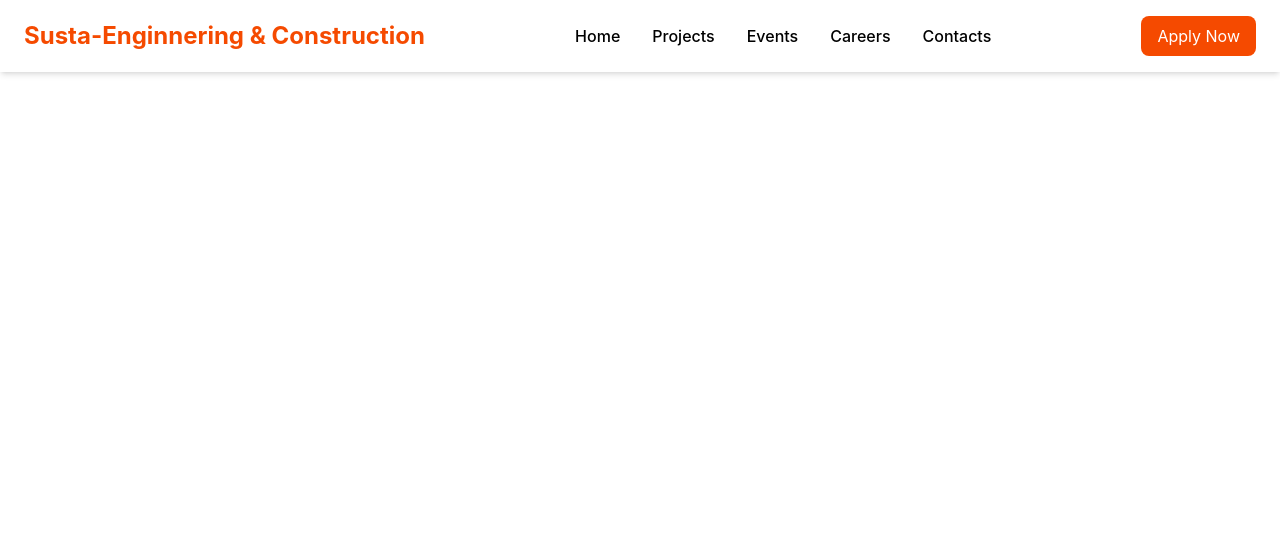
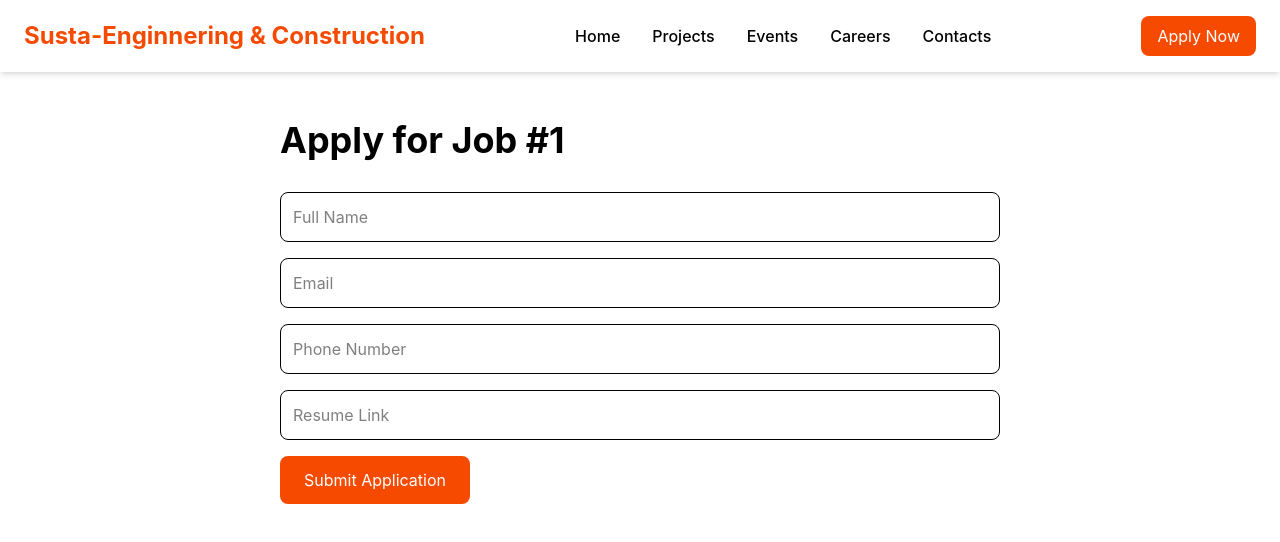
Before and after one commit to umesh2059/Construction-Company, a React (Vite) app: page /apply/1 in a window 1280 px wide. Shown: the top 542 px of the page. Built offline with nearby package versions, Linux system fonts and the light colour scheme.

Commit message:
update ui

```diff
--- a/src/App.tsx
+++ b/src/App.tsx
@@ -9,6 +9,7 @@ import Internship from "@/pages/Internship";
 import Contact from "@/pages/Contact";
 import ProjectDetails from "@/pages/ProjectDetails";
 import CareerDetails from "@/pages/careerDetails";
+import Apply from "@/pages/Apply";
 
 
 
@@ -25,6 +26,7 @@ const App = () => {
            <Route path = "/contact" element = {<Contact/>}/>
            <Route path = "/projects/:id" element = {<ProjectDetails/>}/>
            <Route path =  "/careers/:id" element = {<CareerDetails/>}/>
+           <Route path = "/apply/:id"  element ={<Apply/>}/>
          </Routes>
      </div>
   );
--- /dev/null
+++ b/src/components/Apply .tsx
@@ -0,0 +1,9 @@
+import {useState} from "react";
+
+import {useParams} from "react-router-dom";
+
+
+
+const Apply = () =>{
+    const {id}
+}
--- /dev/null
+++ b/src/pages/Apply.tsx
@@ -0,0 +1,96 @@
+import { useState } from "react";
+import { useParams } from "react-router-dom";
+
+const Apply = () => {
+  const { id } = useParams();
+
+  const [formData, setFormData] = useState({
+    name: "",
+    email: "",
+    phone: "",
+    resume: "",
+  });
+
+  const handleSubmit = (e: React.FormEvent) => {
+    e.preventDefault();
+
+    console.log(formData);
+
+    alert("Application Submitted Successfully!");
+  };
+
+  return (
+    <section className="max-w-3xl mx-auto px-6 py-12">
+      <h1 className="text-4xl font-bold">
+        Apply for Job #{id}
+      </h1>
+
+      <form
+        onSubmit={handleSubmit}
+        className="mt-8 space-y-4"
+      >
+        <input
+          type="text"
+          placeholder="Full Name"
+          className="w-full p-3 border rounded-lg"
+          value={formData.name}
+          onChange={(e) =>
+            setFormData({
+              ...formData,
+              name: e.target.value,
+            })
+          }
+        />
+
+        <input
+          type="email"
+          placeholder="Email"
+          className="w-full p-3 border rounded-lg"
+          value={formData.email}
+          onChange={(e) =>
+            setFormData({
+              ...formData,
+              email: e.target.value,
+            })
+          }
+        />
+
+        <input
+          type="text"
+          placeholder="Phone Number"
+          className="w-full p-3 border rounded-lg"
+          value={formData.phone}
+          onChange={(e) =>
+            setFormData({
+              ...formData,
+              phone: e.target.value,
+            })
+          }
+        />
+
+        <input
+          type="text"
+          accept = ".pdf,.doc,.docx"
+          placeholder="Resume Link"
+          className="w-full p-3 border rounded-lg"
+          value={formData.resume}
+          onChange={(e) =>
+            setFormData({
+              ...formData,
+              resume: e.target.value,
+            })
+          }
+        />
+
+        <button
+          type="submit"
+          className="bg-orange-600 text-white px-6 py-3 rounded-lg hover:bg-gray-600"
+        >
+          Submit Application
+        </button>
+      </form>
+    </section>
+  );
+};
+
+export default Apply;
--- a/src/pages/careerDetails.tsx
+++ b/src/pages/careerDetails.tsx
@@ -1,5 +1,6 @@
 import { useParams } from "react-router-dom";
 import { careers } from "@/data/careers";
+import { Link} from "react-router-dom"
 
 const CareerDetails = () => {
   const { id } = useParams();
@@ -46,9 +47,12 @@ const CareerDetails = () => {
           This role provides hands-on experience in construction and project management.
         </p>
 
-        <button className="mt-8 bg-orange-600 text-white px-6 py-3 rounded-lg">
-          Apply Now
-        </button>
+       <Link
+               to={`/apply/${career.id}`}
+                 className="inline-block mt-8 bg-orange-600 text-white px-6 py-3 rounded-lg"
+                 >
+                Apply Now
+      </Link>
       </div>
     </section>
   );
```
